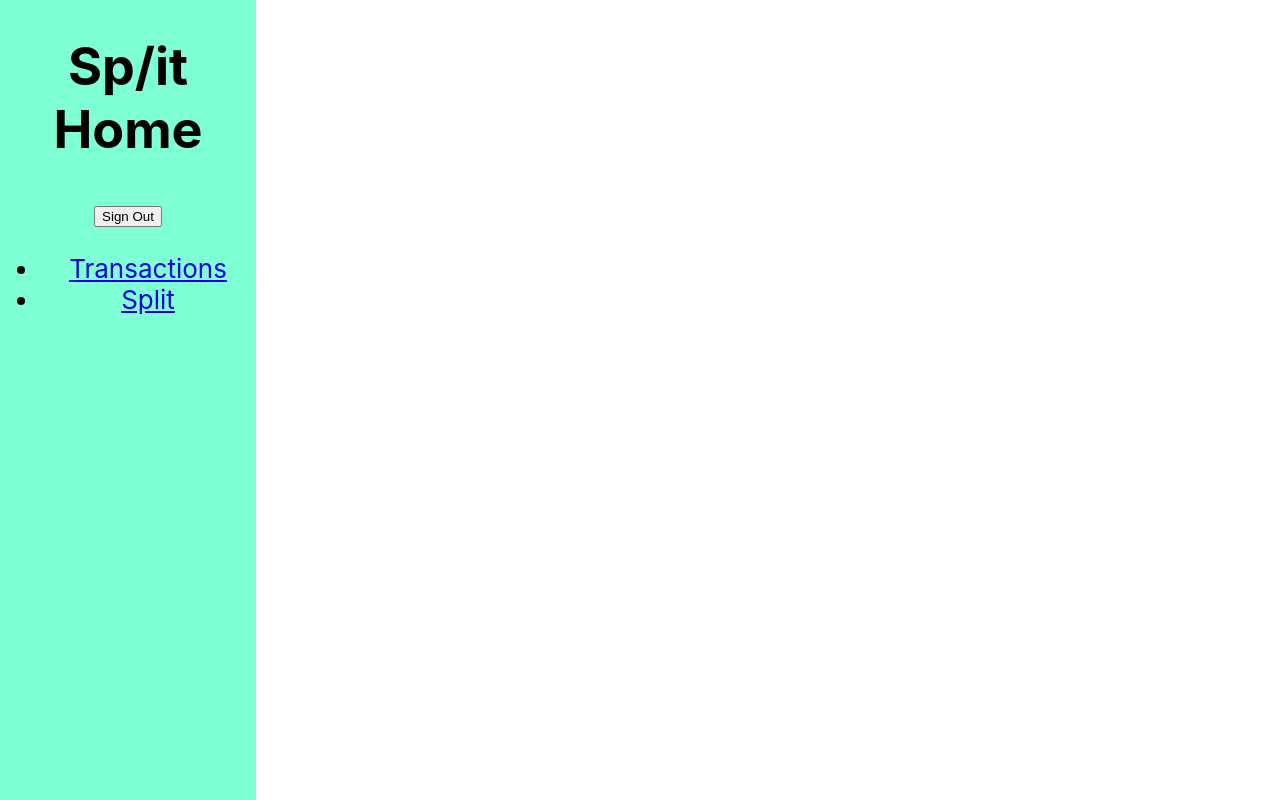
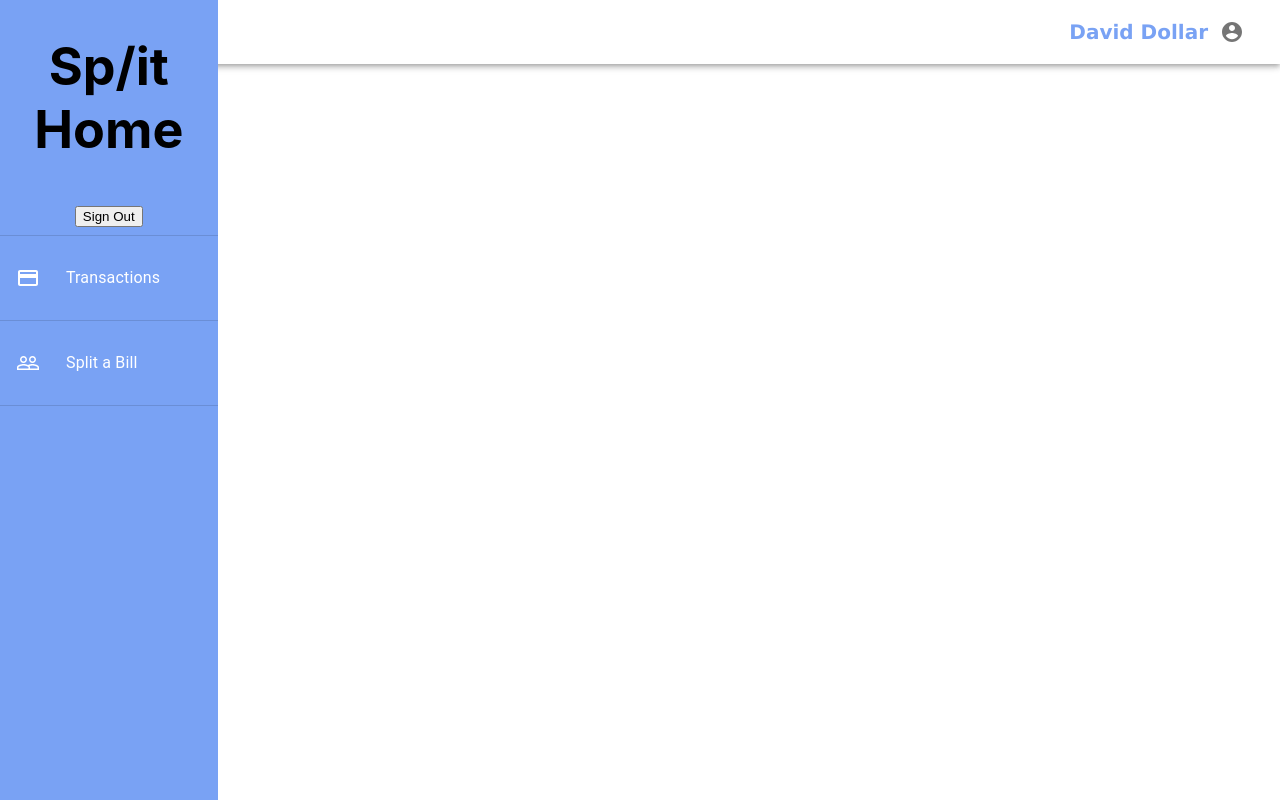
Before and after one commit to se701-group6/A2, a React (Create React App) app in the folder split-webapp/split/: page /#/home in a window 1280 px wide. Built offline with nearby package versions, Linux system fonts and the light colour scheme.

Commit message:
Draft layout of home

```diff
--- a/split-webapp/split/package.json
+++ b/split-webapp/split/package.json
@@ -3,6 +3,8 @@
   "version": "0.1.0",
   "private": true,
   "dependencies": {
+    "@material-ui/core": "^4.9.5",
+    "@material-ui/icons": "^4.9.1",
     "@reduxjs/toolkit": "^1.2.5",
     "@testing-library/jest-dom": "^4.2.4",
     "@testing-library/react": "^9.5.0",
--- a/split-webapp/split/src/App.css
+++ b/split-webapp/split/src/App.css
@@ -14,11 +14,14 @@
 }
 
 .App-header {
-  min-height: 100vh;
+  /* min-height: 100vh; */
   display: flex;
   flex-direction: column;
-  align-items: center;
+  /* align-items: center; */
+  float: left;
   justify-content: center;
+  width: 100%;
+  margin: auto;
   font-size: calc(10px + 2vmin);
 }
 
@@ -26,25 +29,119 @@
   color: rgb(112, 76, 182);
 }
 
-@keyframes App-logo-float {
-  0% {
-    transform: translateY(0);
-  }
-  50% {
-    transform: translateY(10px)
-  }
-  100% {
-    transform: translateY(0px)
-  }
-}
-
 .Sidebar {
-  background-color: aquamarine;
+  background-color: #79a2f4;
   display: flex;
   flex-direction: column;
   position: absolute;
-  width: 20%;
+  width: 17%;
   height: 100%;
   left: 0;
   top: 0;
 }
+
+.AppBar {
+  outline-color: pink;
+  display: flex;
+  flex-direction: column;
+  position: absolute;
+  width: 17%;
+  height: 100%;
+  left: 0;
+  top: 0;
+}
+
+.MenuBar {
+display: flex;
+  flex-direction: row;
+  justify-content: right;
+}
+
+.ProfileName  {
+  font-family: Verdana, Geneva, Tahoma, sans-serif;
+  font-size: 20px;
+  color: #79a2f4;
+}
+
+.TransactionsText {
+  font-family: Verdana, Geneva, Tahoma, sans-serif;
+  font-size: 20px;
+  color: #e071ae;
+  margin-bottom: -10px;
+  padding-left: 15px;
+  padding-top: 20px;
+}
+
+.SearchTransactions {
+  size: 100px;
+  color: #e071ae;
+  padding: 15px;
+  margin-bottom: -3px;
+  margin-right: 30px;
+  padding-top: 50px;
+}
+
+.TransactionsTitle {
+  display: flex;
+  flex-direction: row;
+  justify-content: space-between;
+  align-items: center;
+}
+
+.Transactions {
+  display: flex;
+  flex-direction: column;
+  position: absolute;
+  width: 70%;
+  left: 17%;
+  margin-top: 100px;
+  margin-left: 100px;
+  /* margin-right: 50px; */
+  align-self: center;
+  justify-self: center;
+  align-content: center;
+  border-style: solid;
+  border-color: #79a2f4;
+  border-width: 0.5px;
+  border-radius: 5px;
+  box-shadow: 5px 5px 5px 5px rgba(0, 0, 0, 0.1);
+}
+
+.PaymentIcon {
+  color: #3e8ef6;
+}
+
+.HomeScreen {
+  justify-content: center;
+  align-items: center;
+  left: 100px;
+}
+
+.NavOptions {
+  background-color: white;
+  color: white;
+}
+
+.NavText {
+  text-decoration: none;
+}
+
+.NavButton {
+  width: 100%;
+  height: 100%;
+  position: fixed;
+  background: white;
+  color: white;
+}
+
+.UnselectedNavText {
+  font-family: Verdana, Geneva, Tahoma, sans-serif;
+  font-size: 15px;
+  color: white;
+  padding: 10px;
+  align-items: center;
+}
+
+.NavIcon {
+  color: white;
+}
--- /dev/null
+++ b/split-webapp/split/src/components/MenuBar.js
@@ -0,0 +1,90 @@
+import React from 'react';
+import { makeStyles } from '@material-ui/core/styles';
+import AppBar from '@material-ui/core/AppBar';
+import Toolbar from '@material-ui/core/Toolbar';
+import Typography from '@material-ui/core/Typography';
+import IconButton from '@material-ui/core/IconButton';
+import MenuIcon from '@material-ui/icons/Menu';
+import AccountCircle from '@material-ui/icons/AccountCircle';
+import Switch from '@material-ui/core/Switch';
+import FormControlLabel from '@material-ui/core/FormControlLabel';
+import FormGroup from '@material-ui/core/FormGroup';
+import MenuItem from '@material-ui/core/MenuItem';
+import Menu from '@material-ui/core/Menu';
+
+const useStyles = makeStyles(theme => ({
+  root: {
+    flexGrow: 1,
+  },
+  menuButton: {
+    marginRight: theme.spacing(2),
+  },
+  title: {
+    flexGrow: 1,
+  },
+}));
+
+export default function MenuBar() {
+  const classes = useStyles();
+  const [auth, setAuth] = React.useState(true);
+  const [anchorEl, setAnchorEl] = React.useState(null);
+  const open = Boolean(anchorEl);
+
+  const handleChange = event => {
+    setAuth(event.target.checked);
+  };
+
+  const handleMenu = event => {
+    setAnchorEl(event.currentTarget);
+  };
+
+  const handleClose = () => {
+    setAnchorEl(null);
+  };
+
+  return (
+    <div className={classes.root}>
+      <AppBar position="static" className="AppBar" color="white">
+        <Toolbar>
+          <IconButton edge="start" className={classes.menuButton} color="pink" aria-label="menu">
+            <MenuIcon />
+          </IconButton>
+          <Typography variant="h6" className={classes.title}>
+          </Typography>
+          {auth && (
+            <div className="MenuBar">
+              <h3 className="ProfileName">David Dollar</h3>
+              <IconButton
+                aria-label="account of current user"
+                aria-controls="menu-appbar"
+                aria-haspopup="true"
+                onClick={handleMenu}
+                color="pink"
+              >
+                <AccountCircle />
+              </IconButton>
+              <Menu
+                id="menu-appbar"
+                anchorEl={anchorEl}
+                anchorOrigin={{
+                  vertical: 'top',
+                  horizontal: 'right',
+                }}
+                keepMounted
+                transformOrigin={{
+                  vertical: 'top',
+                  horizontal: 'right',
+                }}
+                open={open}
+                onClose={handleClose}
+              >
+                <MenuItem onClick={handleClose}>Profile</MenuItem>
+                <MenuItem onClick={handleClose}>My account</MenuItem>
+              </Menu>
+            </div>
+          )}
+        </Toolbar>
+      </AppBar>
+    </div>
+  );
+}
--- /dev/null
+++ b/split-webapp/split/src/components/NavList.js
@@ -0,0 +1,48 @@
+import React from 'react';
+import { makeStyles } from '@material-ui/core/styles';
+import List from '@material-ui/core/List';
+import ListItem from '@material-ui/core/ListItem';
+import ListItemIcon from '@material-ui/core/ListItemIcon';
+import ListItemText from '@material-ui/core/ListItemText';
+import Divider from '@material-ui/core/Divider';
+import InboxIcon from '@material-ui/icons/Inbox';
+import DraftsIcon from '@material-ui/icons/Drafts';
+import PaymentIcon from '@material-ui/icons/Payment';
+import PeopleOutlineIcon from '@material-ui/icons/PeopleOutline';
+import { NavLink } from "react-router-dom";
+import '../App.css';
+
+
+
+function ListItemLink(props) {
+  return <ListItem button component="a" {...props} />;
+}
+
+export default function NavList() {
+
+const transaction = {
+
+}
+
+  return (
+    <div>
+      <List component="nav" aria-label="main mailbox folders">
+      <Divider />
+        <ListItem button className="NavButton">
+        <PaymentIcon className="NavIcon"/>
+        <ListItemLink href="#/home/transactions" className="NavButton">
+          <ListItemText primary="Transactions" className="UnselectedNavText"/>
+        </ListItemLink>
+        </ListItem>
+        <Divider />
+        <ListItem button>
+        <PeopleOutlineIcon className="NavIcon"/>
+        <ListItemLink href="#/home/split">
+          <ListItemText primary="Split a Bill" className="UnselectedNavText"/>
+          </ListItemLink>
+        </ListItem>
+        <Divider />
+      </List>
+    </div>
+  );
+}
--- /dev/null
+++ b/split-webapp/split/src/components/TransactionList.js
@@ -0,0 +1,54 @@
+import React from 'react';
+import { makeStyles } from '@material-ui/core/styles';
+import List from '@material-ui/core/List';
+import ListItem from '@material-ui/core/ListItem';
+import ListItemIcon from '@material-ui/core/ListItemIcon';
+import ListItemText from '@material-ui/core/ListItemText';
+import Divider from '@material-ui/core/Divider';
+import InboxIcon from '@material-ui/icons/Inbox';
+import DraftsIcon from '@material-ui/icons/Drafts';
+import PaymentIcon from '@material-ui/icons/Payment';
+import "../App.css";
+
+function ListItemLink(props) {
+  return <ListItem button component="a" {...props} />;
+}
+
+export default function TransactionList() {
+
+const transaction = {
+
+}
+
+  return (
+    <div>
+      <List component="nav" aria-label="main mailbox folders">
+      <Divider />
+        <ListItem button>
+          <ListItemText primary="Ryan owes Vanessa $5" />
+          <ListItemIcon>
+            <PaymentIcon className="PaymentIcon"/>
+          </ListItemIcon>
+        </ListItem>
+        <Divider />
+        <ListItem button>
+          <ListItemText primary="Vanessa owes sean $4" />
+          <ListItemIcon>
+            <PaymentIcon className="PaymentIcon"/>
+          </ListItemIcon>
+        </ListItem>
+      </List>
+      <Divider />
+      <List component="nav" aria-label="secondary mailbox folders">
+        <ListItem button>
+          <ListItemText primary="Lorem Ipsum" />
+        </ListItem>
+        <Divider />
+        <ListItemLink href="#simple-list">
+          <ListItemText primary="Lorem Ipsum" />
+        </ListItemLink>
+        <Divider />
+      </List>
+    </div>
+  );
+}
--- a/split-webapp/split/src/pages/Home.js
+++ b/split-webapp/split/src/pages/Home.js
@@ -3,23 +3,26 @@ import { Route, NavLink, HashRouter} from "react-router-dom"
 import Transactions from './Transactions';
 import Split from './Split';
 import '../App.css';
+import NavList from '../components/NavList';
+import MenuBar from '../components/MenuBar';
 
 function Home() {
   return (
     <HashRouter>
+      <MenuBar className="AppBar"/>
     <div>
       <div className="Sidebar">
         <h1>Sp/it Home</h1>
         <NavLink to="/"><button>Sign Out</button></NavLink>
-        <ul className="">
-          <li><NavLink to="/home/transactions">Transactions</NavLink></li>
-          <li><NavLink to="/home/split">Split</NavLink></li>
-        </ul>
+        <NavList />
+        {/* <ul className="">
+        <NavLink className="NavText" to="/home/transactions"><button className="NavOptions">Transactions</button></NavLink>
+        <NavLink className="NavText" to="/home/split"><button className="NavOptions">Split</button></NavLink>
+        </ul> */}
         </div>
-        <div>
+        <div className="HomeScreen">
           <Route path="/home/transactions" component={Transactions}/>
           <Route path="/home/split" component={Split}/>
-
         </div>
       </div>
     </HashRouter>
--- a/split-webapp/split/src/pages/Transactions.js
+++ b/split-webapp/split/src/pages/Transactions.js
@@ -1,11 +1,17 @@
 import React, {Component} from "react";
+import TransactionList from "../components/TransactionList";
+import SearchIcon from '@material-ui/icons/Search';
+import '../App.css';
 
 class Transactions extends Component {
     render() {
         return (
-            <div>
-                <h2>Transactions</h2>
-                <p>LOREM IPSUM</p>
+            <div className="Transactions">
+            <div className="TransactionsTitle">
+                <h1 className="TransactionsText">Transactions </h1>
+                <SearchIcon className="SearchTransactions" />
+                </div>
+                <TransactionList />
             </div>
         );
     }
```
